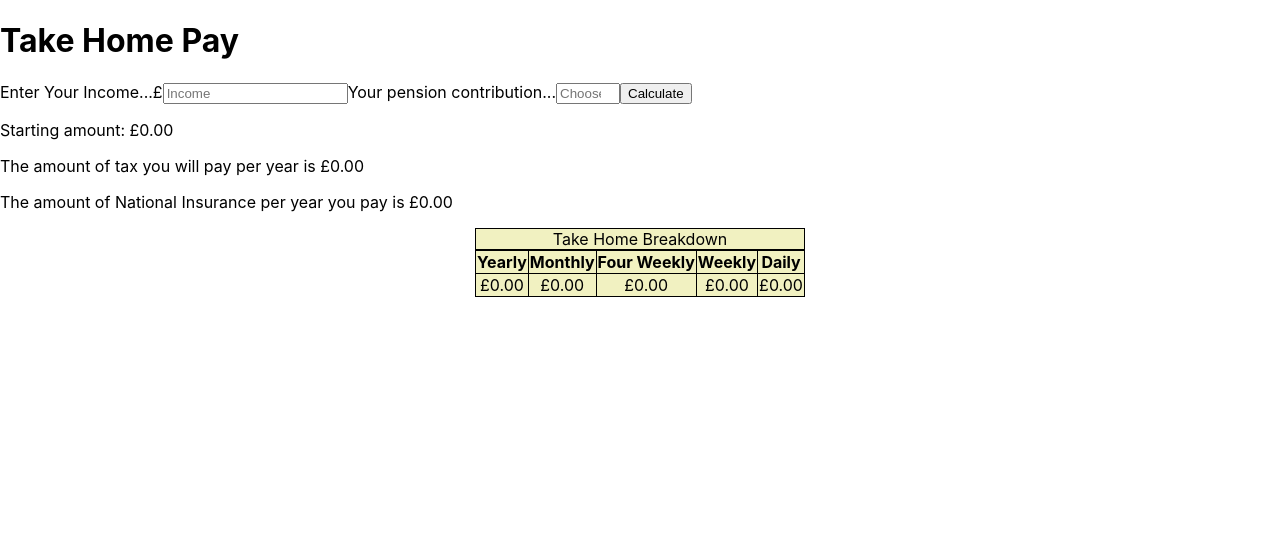
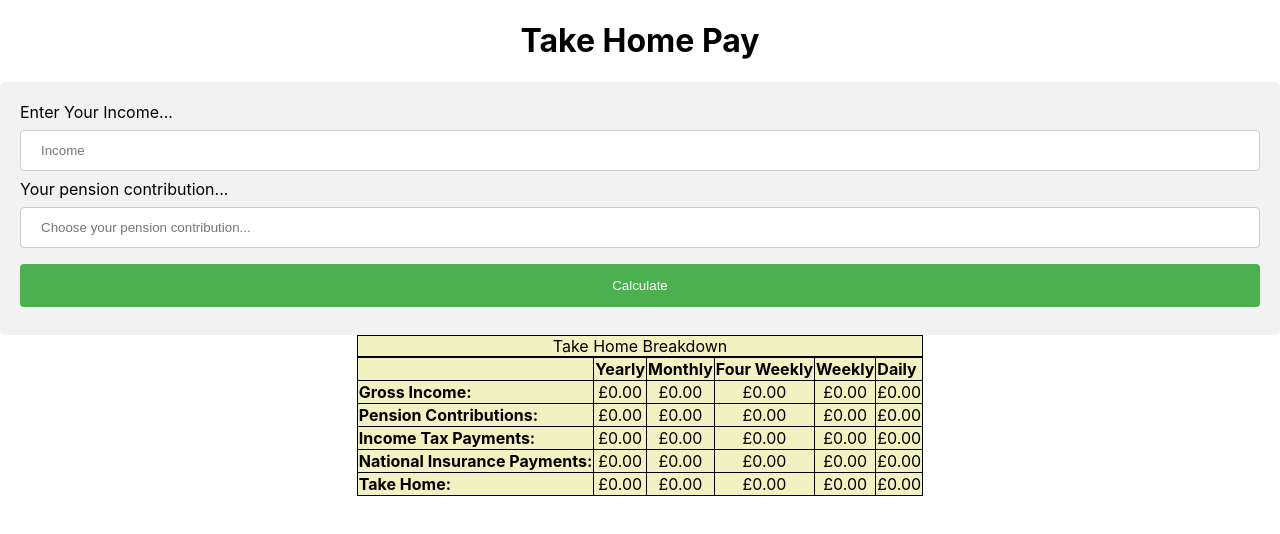
Before and after one commit to jordandavidson1990/take-home-pay-calculator, a React (Create React App) app: page / in a window 1280 px wide. Shown: the top 534 px of the page. Built offline with nearby package versions, Linux system fonts and the light colour scheme.

Commit message:
table and calculations check out

```diff
--- /dev/null
+++ b/src/components/IncomeForm.css
@@ -0,0 +1,35 @@
+input,
+select {
+    width: 100%;
+    padding: 12px 20px;
+    margin: 8px 0;
+    display: inline-block;
+    border: 1px solid #ccc;
+    border-radius: 4px;
+    box-sizing: border-box;
+}
+
+h1 {
+    text-align: center;
+}
+
+input[type=submit] {
+    width: 100%;
+    background-color: #4CAF50;
+    color: white;
+    padding: 14px 20px;
+    margin: 8px 0;
+    border: none;
+    border-radius: 4px;
+    cursor: pointer;
+}
+
+input[type=submit]:hover {
+    background-color: #45a049;
+}
+
+.form {
+    border-radius: 5px;
+    background-color: #f2f2f2;
+    padding: 20px;
+}
--- a/src/components/IncomeForm.js
+++ b/src/components/IncomeForm.js
@@ -1,17 +1,17 @@
 import React from 'react';
+import './IncomeForm.css'
 
 function IncomeForm({ calculate }) {
 
     const handleClick = (e) => {
         e.preventDefault();
         calculate(e.target);
-
     }
 
     return (
         <>
-            <form onSubmit={handleClick}>
-                <label htmlFor="income">Enter Your Income...£</label>
+            <form onSubmit={handleClick} className="form">
+                <label htmlFor="income">Enter Your Income...</label>
                 <input type="number" placeholder="Income" min={0} step={0.01} id="income" />
                 <label htmlFor="pension">Your pension contribution...</label>
                 <input type="number" placeholder="Choose your pension contribution..." min={0} max={100} id="pension" />
--- a/src/components/ResultTable.css
+++ b/src/components/ResultTable.css
@@ -13,3 +13,7 @@ caption {
     border-collapse: collapse;
     background-color: #f1f1c1;
 }
+
+th {
+    text-align: left;
+}
--- a/src/components/ResultTable.js
+++ b/src/components/ResultTable.js
@@ -1,10 +1,27 @@
 import React from 'react'
 import './ResultTable.css';
 
-function ResultTable({ leftover, localeStringSpecs, uk }) {
-    const monthly = leftover / 12
-    const weekly = leftover / 52
-    const daily = leftover / 260
+function ResultTable({ start, leftover, localeStringSpecs, uk, pension, incomeTotal, nationalInsuranceTotal }) {
+
+    function yearly(amount) {
+        return parseFloat(amount).toLocaleString(uk, localeStringSpecs)
+    }
+
+    function monthly(amount) {
+        return (amount / 12).toLocaleString(uk, localeStringSpecs)
+    }
+
+    function weekly(amount) {
+        return (amount / 52).toLocaleString(uk, localeStringSpecs)
+    }
+    function fourWeekly(amount) {
+        const week = (amount / 52)
+        return (week * 4).toLocaleString(uk, localeStringSpecs)
+    }
+
+    function daily(amount) {
+        return (amount / 260).toLocaleString(uk, localeStringSpecs)
+    }
 
     return (
         <table>
@@ -12,6 +29,7 @@ function ResultTable({ leftover, localeStringSpecs, uk }) {
             <caption>Take Home Breakdown</caption>
             <tbody>
                 <tr>
+                    <th></th>
                     <th>Yearly</th>
                     <th>Monthly</th>
                     <th>Four Weekly</th>
@@ -19,11 +37,44 @@ function ResultTable({ leftover, localeStringSpecs, uk }) {
                     <th>Daily</th>
                 </tr >
                 <tr>
-                    <td>{leftover.toLocaleString(uk, localeStringSpecs)}</td>
-                    <td>{monthly.toLocaleString(uk, localeStringSpecs)}</td>
-                    <td>{(weekly * 4).toLocaleString(uk, localeStringSpecs)}</td>
-                    <td>{weekly.toLocaleString(uk, localeStringSpecs)}</td>
-                    <td>{daily.toLocaleString(uk, localeStringSpecs)}</td>
+                    <th>Gross Income:</th>
+                    <td>{yearly(start)}</td>
+                    <td>{monthly(start)}</td>
+                    <td>{fourWeekly(start)}</td>
+                    <td>{weekly(start)}</td>
+                    <td>{daily(start)}</td>
+                </tr>
+                <tr>
+                    <th>Pension Contributions:</th>
+                    <td>{yearly(pension)}</td>
+                    <td>{monthly(pension)}</td>
+                    <td>{fourWeekly(pension)}</td>
+                    <td>{weekly(pension)}</td>
+                    <td>{daily(pension)}</td>
+                </tr>
+                <tr>
+                    <th>Income Tax Payments:</th>
+                    <td>{yearly(incomeTotal)}</td>
+                    <td>{monthly(incomeTotal)}</td>
+                    <td>{fourWeekly(incomeTotal)}</td>
+                    <td>{weekly(incomeTotal)}</td>
+                    <td>{daily(incomeTotal)}</td>
+                </tr>
+                <tr>
+                    <th>National Insurance Payments:</th>
+                    <td>{yearly(nationalInsuranceTotal)}</td>
+                    <td>{monthly(nationalInsuranceTotal)}</td>
+                    <td>{fourWeekly(nationalInsuranceTotal)}</td>
+                    <td>{weekly(nationalInsuranceTotal)}</td>
+                    <td>{daily(nationalInsuranceTotal)}</td>
+                </tr>
+                <tr>
+                    <th>Take Home:</th>
+                    <td>{yearly(leftover)}</td>
+                    <td>{monthly(leftover)}</td>
+                    <td>{fourWeekly(leftover)}</td>
+                    <td>{weekly(leftover)}</td>
+                    <td>{daily(leftover)}</td>
                 </tr>
             </tbody>
         </table >
--- a/src/containers/MainContainer.js
+++ b/src/containers/MainContainer.js
@@ -8,10 +8,11 @@ function MainContainer() {
     const [nationalInsuranceTotal, setNationalInsuranceTotal] = useState(0)
     const [leftover, setLeftover] = useState(0)
     const [start, setStart] = useState(0)
+    const [pensionPayment, setPensionPayment] = useState(0)
 
     useEffect(() => {
         getLeftoverTotal()
-    })
+    }, [start, pensionPayment])
 
     const calculateIncomeTax = (value) => {
         setStart(value)
@@ -75,17 +76,21 @@ function MainContainer() {
         }
     }
 
+    const calculatePension = (pensionPercentage, totalIncome) => {
+
+        setPensionPayment(parseFloat(totalIncome) * parseFloat(pensionPercentage * 0.0075))
+    }
+
     const calculate = (value) => {
-        // debugger
         calculateNationalInsurance(value.income.value)
         calculateIncomeTax(value.income.value)
-        // getLeftoverTotal(value)
+        calculatePension(value.pension.value, value.income.value)
     }
 
     const getLeftoverTotal = () => {
-        // debugger
         const total = start - (parseFloat(incomeTotal) + parseFloat(nationalInsuranceTotal))
-        setLeftover(total)
+
+        setLeftover(total - pensionPayment)
     }
 
     const localeStringSpecs = { maximumFractionDigits: 2, style: 'currency', currency: 'GBP' }
@@ -96,10 +101,15 @@ function MainContainer() {
         <>
             <h1>Take Home Pay</h1>
             <IncomeForm calculate={calculate} />
-            <p>Starting amount: {parseFloat(start).toLocaleString(uk, localeStringSpecs)}</p>
-            <p>The amount of tax you will pay per year is {incomeTotal.toLocaleString(uk, localeStringSpecs)}</p>
-            <p>The amount of National Insurance per year you pay is {nationalInsuranceTotal.toLocaleString(uk, localeStringSpecs)}</p>
-            <ResultTable leftover={leftover} localeStringSpecs={localeStringSpecs} uk={uk} />
+
+            <ResultTable
+                leftover={leftover}
+                localeStringSpecs={localeStringSpecs}
+                uk={uk}
+                pension={pensionPayment}
+                start={start}
+                incomeTotal={incomeTotal}
+                nationalInsuranceTotal={nationalInsuranceTotal} />
         </>
     )
 }
```
